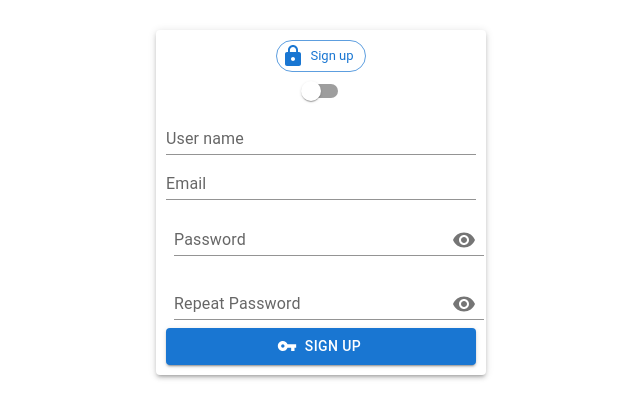
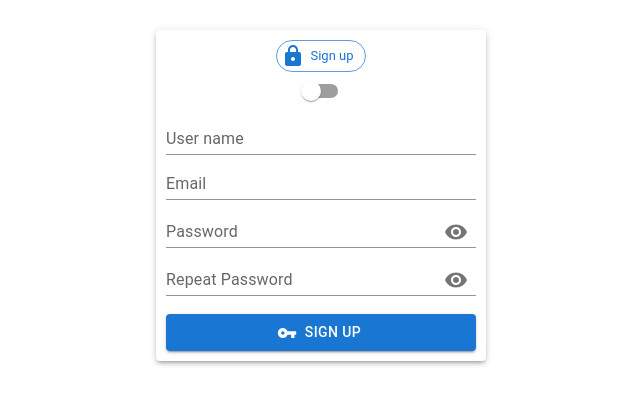
Before and after one commit to Michael-Zhinchyn/practice-react, a React (Create React App) app: page / in a window 1280 px wide. Shown: the top 418 px of the page, without its empty margins (319-959 px from the left). Built offline with nearby package versions, Linux system fonts and the light colour scheme.

Commit message:
add sign up/in form

```diff
--- a/src/components/LoginSignUoForm/login.js
+++ b/src/components/LoginSignUoForm/login.js
@@ -34,7 +34,7 @@ export const LoginForm = () => {
         />
       </p>
       <p>
-        <FormControl sx={{ m: 1, width: '100%' }} variant="standard">
+        <FormControl sx={{ width: '100%' }} variant="standard">
           <InputLabel htmlFor="standard-adornment-password">
             Password
           </InputLabel>
@@ -55,6 +55,7 @@ export const LoginForm = () => {
           />
         </FormControl>
       </p>
+      <br></br>
       <p>
         <Button fullWidth variant="contained" startIcon={<LoginIcon />}>
           log in
--- a/src/components/LoginSignUoForm/signup.js
+++ b/src/components/LoginSignUoForm/signup.js
@@ -45,7 +45,7 @@ export const SignUpForm = () => {
         />
       </p>
       <p>
-        <FormControl sx={{ m: 1, width: '100%' }} variant="standard">
+        <FormControl sx={{ width: '100%' }} variant="standard">
           <InputLabel htmlFor="standard-adornment-password">
             Password
           </InputLabel>
@@ -67,7 +67,7 @@ export const SignUpForm = () => {
         </FormControl>
       </p>
       <p>
-        <FormControl sx={{ m: 1, width: '100%' }} variant="standard">
+        <FormControl sx={{ width: '100%' }} variant="standard">
           <InputLabel htmlFor="standard-adornment-password">
             Repeat Password
           </InputLabel>
@@ -88,6 +88,7 @@ export const SignUpForm = () => {
           />
         </FormControl>
       </p>
+      <br></br>
       <p>
         <Button fullWidth variant="contained" startIcon={<VpnKeyIcon />}>
           sign up
```
